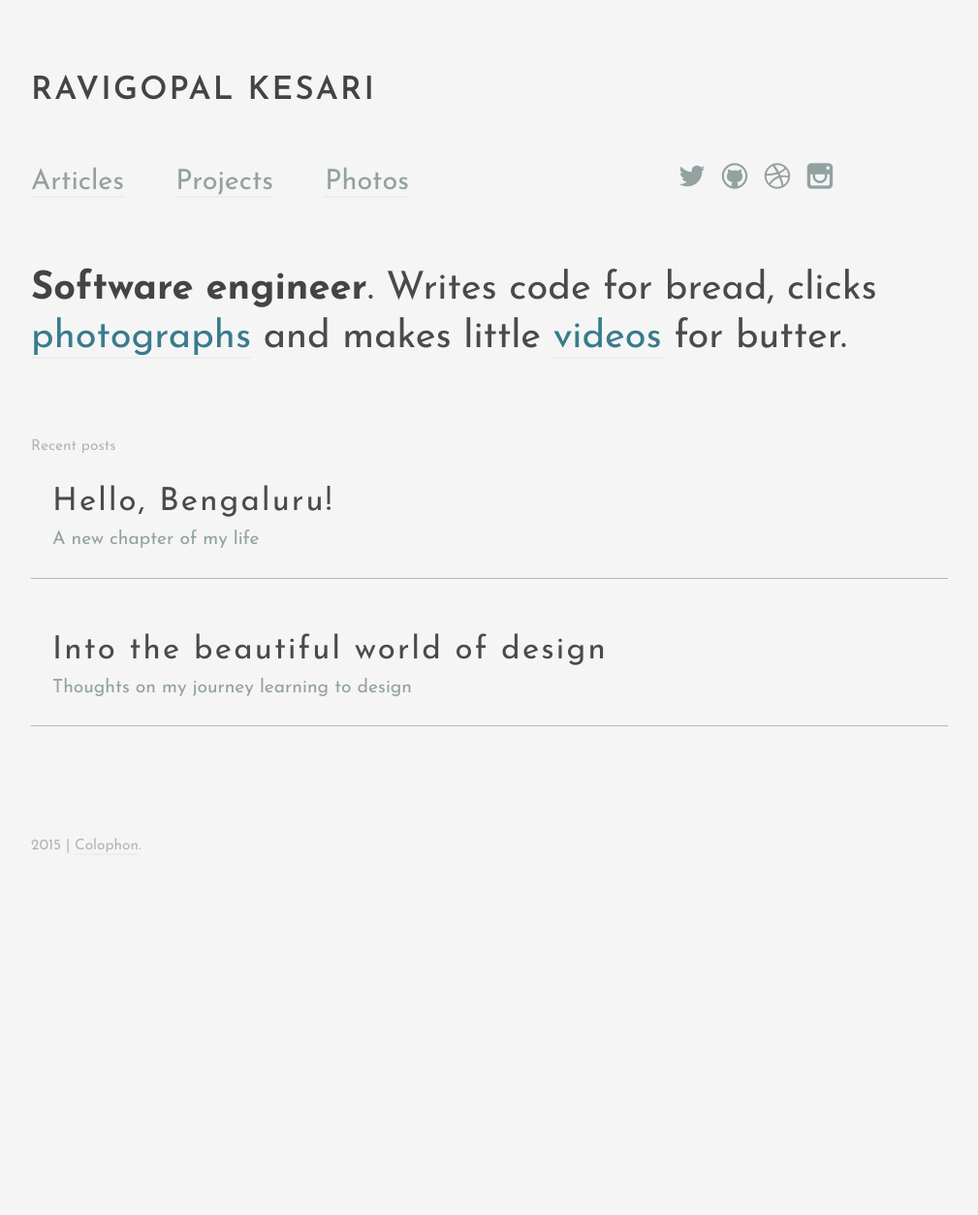
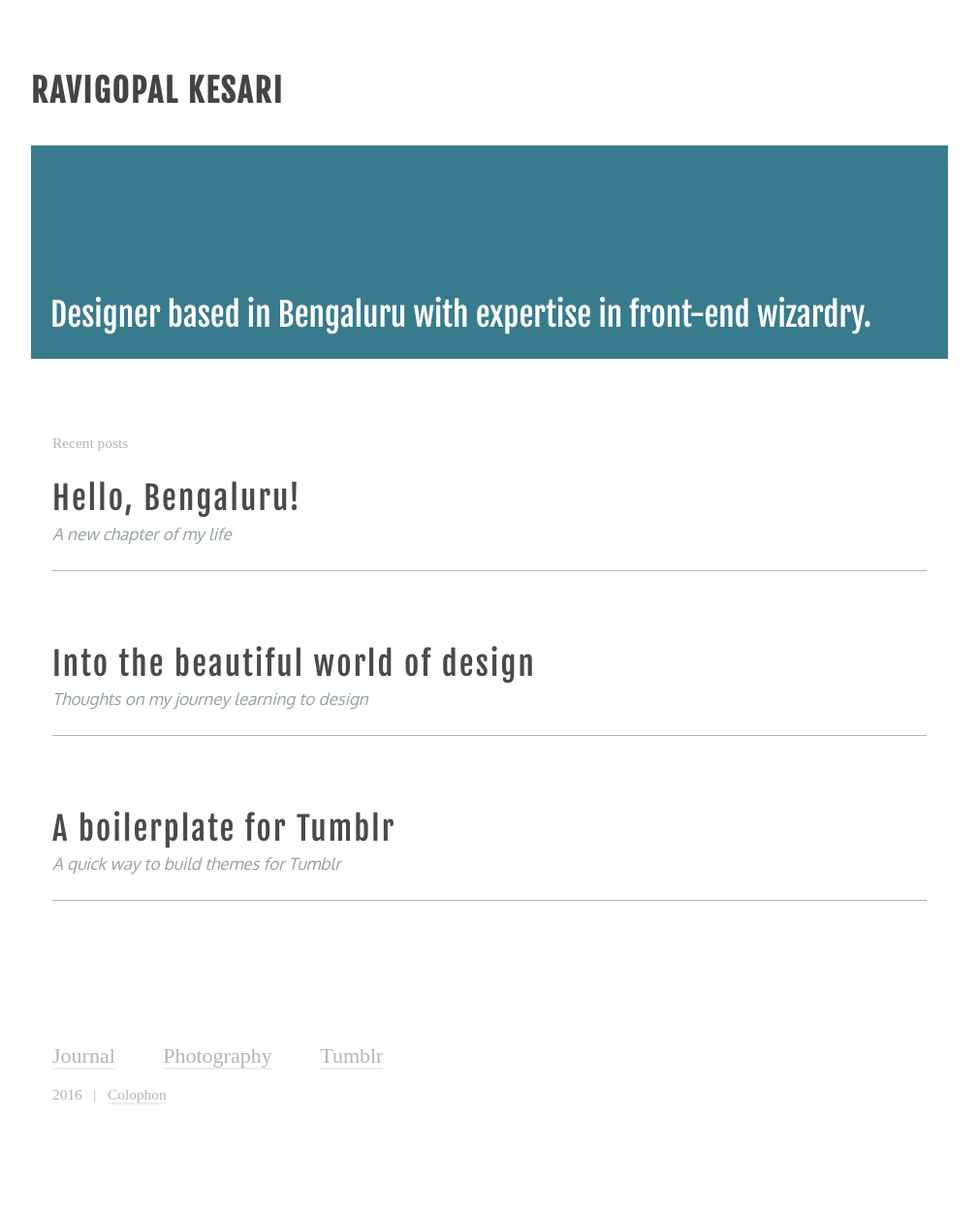
Before and after one commit to rvgpl/rvgpl.github.io, a Jekyll site: the page built from index.html, in a window 1280 px wide. Shown: the whole page at 97% size, without its empty margins (190-1199 px from the left). Built offline with Jekyll 4.4.1, drawn with Linux system fonts in a browser that asks for light colours; Markdown is read by kramdown in place of the engine named in the settings; before the commit the page ends 996 px from its top, so only the background shows below that.

Commit message:
Modified typeface and a bunch of UI fixes

```diff
--- a/404.html
+++ b/404.html
@@ -6,8 +6,8 @@ title: 404 - Nothing here
 <h1 class="title"><strong><span>404</span></strong> <br> Oops, I couldn't find what you're looking for.</h1>
 <br>
 
-<p>Maybe follow the links from navigation there at the top? Or hit me an email <a href="mailto:hello@ravigopalkesari.com">(hello@ravigopalkesari.com)</a> if you are looking for something specific.</p>
+<p>Maybe go back to <a href="/">home</a> page? Or hit me an email <a href="mailto:hello@ravigopalkesari.com">(hello@ravigopalkesari.com)</a> if you are looking for something specific.</p>
 
 <footer class="footer">
-  <p>2015 | <a href="/colophon">Colophon</a>.</p>
+  <p>2016 | <a href="/colophon">Colophon</a>.</p>
 </footer>
--- a/_layouts/default.html
+++ b/_layouts/default.html
@@ -6,26 +6,12 @@
     <meta name="author" content="Ravigopal Kesari">
     <meta name="description" content="Life and works of Ravigopal Kesari">
     <meta name="viewport" content="width=device-width, initial-scale=1.0">
-    <link href='http://fonts.googleapis.com/css?family=Josefin+Sans:100,300,400,600,700,400italic' rel='stylesheet' type='text/css'>
-    <link rel="stylesheet" href="/icons/icons.css" type="text/css">
+    <link href='https://fonts.googleapis.com/css?family=Fjalla+One|Oxygen:400,700,300' rel='stylesheet' type='text/css'>
     <link rel="stylesheet" href="/style.css" type="text/css">
   </head>
   <body>
     <header class="header">
       <h1><a href="/">Ravigopal Kesari</a></h1>
-      <nav class="nav">
-        <ul>
-          <li{% if page.nav == 'articles' %} class="here"{% endif %}><a href="/articles">Articles</a></li>
-          <li{% if page.nav == 'projects' %} class="here"{% endif %}><a href="/projects">Projects</a></li>
-          <li{% if page.nav == 'photos' %} class="here"{% endif %}><a href="/photos">Photos</a></li>
-        </ul>
-      </nav>
-      <ul class="icons">
-        <li><a class="twitter" href="https://twitter.com/rvgpl" title="Twitter"><span class="icon-twitter"></span></a></li>
-        <li><a class="github" href="https://github.com/rvgpl" title="Github"><span class="icon-github4"></span></a></li>
-        <li><a class="dribbble" href="https://dribbble.com/rvgpl" title="Dribbble"><span class="icon-dribbble"></span></a></li>
-        <li><a class="instagram" href="https://instagram.com/simplehash" title="Instagram"><span class="icon-instagram"></span></a></li>
-      </ul>
     </header>
     {{ content }}
 
--- a/_layouts/post.html
+++ b/_layouts/post.html
@@ -1,11 +1,11 @@
 ---
 layout: default
-nav: articles
+nav: journal
 ---
 
 <article class="single">
   <p class="post-back">
-    <a href="/articles"><span>❮</span> Back</a>
+    <a href="/journal"><span>❮</span> Back</a>
   </p>
   <h1 class="post-title">{{ page.title }}</h1>
   <h2 class="post-introduction">{{ page.introduction }}</h2>
--- a/colophon.html
+++ b/colophon.html
@@ -9,12 +9,11 @@ title: Colophon
 	<li>Designed using <a href="http://bohemiancoding.com/sketch">Sketch</a>.</li>
   <li>Built using <a href="http://jekyllrb.com">Jekyll</a>.</li>
   <li>Hosted on <a href="http://github.com">GitHub</a>.</li>
-  <li>Custom icon font from <a href="http://icomoon.io">Icomoon.io</a>.</li>
 </ul>
 
 <p><strong>Design</strong></p>
 <ul>
-<li>Typeface is Open Sans.</li>
-<li>Colors used are : Blue - #387B8C, Black - #4A4A4A, White - #FAFAFA.</li>
+<li>Typefaces are Fjalla One and Oxygen .</li>
+<li>Colors used are : Blue - #387B8C, Black - #4A4A4A</li>
 
 </div>
--- a/icons/icons.css
+++ /dev/null
@@ -1,40 +0,0 @@
-@font-face {
-	font-family: 'icomoon';
-	src:url('icons.eot');
-	src:url('icons.eot') format('embedded-opentype'),
-		url('icons.woff') format('woff'),
-		url('icons.ttf') format('truetype'),
-		url('icons.svg') format('svg');
-	font-weight: normal;
-	font-style: normal;
-}
-
-[class^="icon-"], [class*=" icon-"] {
-	font-family: 'icomoon';
-	speak: none;
-	font-style: normal;
-	font-weight: normal;
-	font-variant: normal;
-	text-transform: none;
-	line-height: 1;
-
-	/* Better Font Rendering =========== */
-	-webkit-font-smoothing: antialiased;
-	-moz-osx-font-smoothing: grayscale;
-}
-
-.icon-instagram:before {
-	content: "\ea90";
-}
-
-.icon-twitter:before {
-	content: "\ea91";
-}
-
-.icon-dribbble:before {
-	content: "\eaa6";
-}
-
-.icon-github4:before {
-	content: "\eab4";
-}
--- a/index.html
+++ b/index.html
@@ -5,16 +5,13 @@ nav: home
 ---
 
 
-<div class="hey" style="padding-top:10px;">
-  <h1><strong>Software engineer</strong>. Writes code for bread,
-    clicks <a href="http://photos.ravigopalkesari.com/">photographs</a>
-    and makes little <a href="http://youtube.com/rvgpl/">videos</a> for butter.
-    </h1>
+<div class="hey">
+  <h1>Designer based in Bengaluru with expertise in front-end wizardry.</h1>
 </div>
 
 <div class="list">
   <small>Recent posts</small>
-    {% for post in site.posts limit:2 %}
+    {% for post in site.posts limit:3 %}
     <article class="post {{ post.category | downcase }}">
       <h2 class="post-title">
         <a href="{{ post.url }}">{{ post.title }}</a>
@@ -27,5 +24,12 @@ nav: home
 </div>
 
 <footer class="footer">
-  <p>2015 | <a href="/colophon">Colophon</a>.</p>
+  <nav class="nav">
+    <ul>
+      <li><a href="/journal">Journal</a></li>
+      <li><a href="http://flickr.com/photos/rvgpl/">Photography</a></li>
+      <li><a href="http://rvgpl.tumblr.com">Tumblr</a></li>
+    </ul>
+  </nav>
+  <p>2016 &nbsp; | &nbsp; <a href="/colophon">Colophon</a></p>
 </footer>
--- a/articles.html
+++ b/journal.html
@@ -1,12 +1,11 @@
 ---
 layout: default
-title: Articles - Ravigopal Kesari
-nav: articles
+title: Journal - Ravigopal Kesari
+nav: Journal
 ---
 
 <div class="articles">
 
-<h1 class="title">Essays cover <strong><span>thoughts</span></strong> on <em>programming</em> , <em>design</em> , <em>photography</em>  <span>&#38;</span> <em>life</em>.</h1>
   <div class="list">
       {% for post in site.posts %}
       <article class="post {{ post.category | downcase }}">
--- a/style.css
+++ b/style.css
@@ -23,7 +23,7 @@ abbr, acronym{ border: 0;}
 */
 
 html{ font-size: 22px; height: 100%; overflow-y: scroll;}
-body{ background: whitesmoke; font: 1em/1.7  'Josefin Sans', sans-serif; color: #4a4a4a; margin: 0 auto; padding: 3em 5em 5em 10em; position: relative; width: 43em;}
+body{ background: white; font: 1em/1.7  'Source Sans Pro', serif; color: #4a4a4a; margin: 0 auto; padding: 3em 5em 5em 10em; position: relative; width: 43em;}
 a{ border-bottom: 2px solid #ededed; color: #387B8C; cursor: pointer; text-decoration: none;}
 a:visited{ color: #93a1a1;}
 a:hover{ border-bottom-color: #387B8C;}
@@ -34,37 +34,39 @@ img{ max-width: 100%;}
 .ideas p,
 .item h3,
 .item p,
-.item ul{ font-family: 'Josefin Sans', Arial, sans-serif;}
+.item ul{ font-family: 'Oxygen',serif;}
+.post-title {font-family: 'Fjalla One', sans-serif}
 .post-content h2,
-.post-content h3{ font-family: 'Josefin Sans', sans-serif;font-weight:600;text-transform:uppercase;letter-spacing:0.1rem;}
+.post-content h3{ font-family: 'Fjalla One', sans-serif;font-weight:600;text-transform:uppercase;letter-spacing:0.1rem;}
 
-.header{ height: 6rem; position: relative;}
-.header h1{ font-family: 'Josefin Sans', sans-serif;font-size:1.5rem;font-weight:600;letter-spacing:0.1rem;text-transform:uppercase;}
+.header{ height: 2rem; position: relative;}
+.header h1{ font-family: 'Fjalla One', sans-serif;font-size:1.5rem;font-weight:600;letter-spacing:0.1rem;text-transform:uppercase; width: 100%;}
 .header h1 a{border-bottom:none;color:#444444;}
 .logo{ border-bottom: none;  height: 6rem; left: -8rem; position: absolute; top: 0;}
 .home { font-size:1.5rem; line-height:2rem; font-weight:600; border-bottom:none;}
-.nav{ font-size: 1.3125rem; line-height: 2rem; padding: 2rem 0;}
+.nav{ font-size: 1rem; line-height: 2rem; padding: 0;}
 .nav li{ display: inline; margin-right: 2rem;}
 .nav a{ color: #93a1a1;}
 .nav a:hover{ color: #4a4a4a;}
 .nav .home a{border-bottom:none;}
 .nav .here a{ border-bottom: none; color: #4a4a4a;}
-.icons{ position: absolute; right: 5rem; text-align: right; top: 4.5rem;}
+/*.icons{ position: absolute; right: 5rem; text-align: right; top: 4.5rem;}
 .icons li{ display: inline;}
 .icons a{ border-bottom: none; color: #93a1a1; display: inline-block; float: left; font-size: 1.2rem; height: 2rem; line-height: 2rem; text-align: center; width: 2rem;}
   .icons a:hover{ color: #4a4a4a;}
   .icons .twitter:hover{ color: #55acee;}
   .icons .github:hover{ color: #333;}
   .icons .dribbble:hover{ color: #EA4C89;}
-  .icons .instagram:hover{ color: #B27D5D;}
+  .icons .instagram:hover{ color: #B27D5D;}*/
 
 
 .hey,
-.title{ font-size: 1.8125rem; line-height: 1.25; margin-top: 3rem;}
+.title{ font-family: 'Fjalla One', sans-serif; font-size: 1.5125rem; line-height: 1.5; margin-top: 3rem;}
 .hey strong,
-.title strong{ color: #444;}
+.title strong{ color: #387B8C;}
 .hey span,.title span,.skills span,
 .hey a{ /*color: #db4e44;*/color:#387B8C}
+.hey { background-color: #387B8C; color: white; margin-top: 40px;padding: 150px 20px 20px 20px;}
 .skills{ margin-top:2rem;}
 .skills p{ font-size:1.3rem; margin-bottom:1rem;}
 .gallery,.footer{ color: #b5b5b5; margin-top: 5rem;}
@@ -72,31 +74,32 @@ img{ max-width: 100%;}
 .gallery img{ vertical-align: middle;}
 
 
-.footer p{ font-size:0.7rem;}
+.footer p{ font-size:0.7rem;padding: 1rem;}
 .footer a{ color: #b5b5b5;}
 .footer a:hover{ color: #4a4a4a;}
 
 
 .list{ position: relative;margin-top:3rem;}
-.list small{font-size:0.7rem;color:#b5b5b5;}
+.list small{font-size:0.7rem;color:#b5b5b5;padding: 1rem;}
 .articles{ margin-top:3rem;}
 .articles hr{ border: none; height: 2rem;}
 
 
-.post{ margin-bottom: 1.5rem; position: relative;padding:1rem; border-bottom:1px solid #b5b5b5;}
+.post{ margin-bottom: 1.5rem; position: relative;padding:1rem;}
+.post::after {content:'';display: block;border-bottom:1px solid #b5b5b5; margin-top:1rem;}
 .post-info{ color: #dbdbdb; float: right; font-size: 0.875rem; margin: 0.2rem 0 0 2em; text-align: right;}
 .post-date, .post-category{ display: block;}
 .post-title{ font-size: 1.5rem; line-height: 1.125;letter-spacing:0.1rem;}
 .post-title a{ border-bottom: none; color: #4a4a4a;}
 .post-title a:visited{ color: #93a1a1;}
 .post-title a:hover{ color: #387B8C;}
-.post-introduction{ color: #93a1a1; font-size: 0.875rem; margin-top: 0.25em;}
+.post-introduction{ font-style: italic; color: #93a1a1; font-size: 0.775rem; margin-top: 0.25em;}
 
 .colophon p{margin-top:2rem;}
 .articles .post:hover .post-info,
 .single .post-info:hover{ color: #444444;}
 
-.single{ margin-top: 3rem; position: relative;}
+.single{ margin-top: 3rem; position: relative;padding: 1rem;}
 .single .post-title{ color: #444444; font-size: 2rem; font-weight: bold; line-height: 1.125;text-transform:uppercase;letter-spacing:0.1rem;}
 .single .post-introduction{ font-size: 1.1rem; margin: 0.1rem 0 3rem;}
 .single .post-info,
@@ -159,21 +162,26 @@ img{ max-width: 100%;}
 a,
 .post-info{ transition: 50ms ease-out; transition-property: border-color, color;}
 .tooltip{ transition: opacity 125ms ease-out;}
-
+@media (min-width: 929px) {
+  .header h1{float: left; width: 40%;}
+  .nav {line-height: 2.5rem;}
+  .footer {padding: 0 1rem;}
+  .footer p {padding: 0;}
+}
 @media (max-width: 1159px) {
   html{ font-size: 20px;}
-  .icons{right: 5rem;  top: 5rem;}
+  /*.icons{right: 5rem;  top: 5rem;}*/
 }
 
 @media (max-width: 929px) {
-  body{ padding: 2rem 1rem 5rem; margin: 0; width: auto;}
+  body{ padding: 2rem 0rem 5rem; margin: 0; width: auto;}
   .header{ height: auto; text-align: center;}
   .logo{ display: inline-block; position: static;}
-  .nav{ display: block; padding: 1rem 0; text-align: center;}
+  .nav{ display: block; text-align: left;}
   .nav li{ margin: 0 1rem;}
-  .icons{ margin: 1rem 0; position: static; text-align: center;}
+/*  .icons{ margin: 1rem 0; position: static; text-align: center;}
   .icons a{ float: none; font-size: 2rem; height: auto; margin: 0; width: auto;}
-  .icons li{ padding:10px;}
+  .icons li{ padding:10px;}*/
   .gallery ul{ text-align: center;}
   .gallery li{ display: inline-block; margin: 0.5rem 1rem 0;}
   .clients li{ height: 4rem; line-height: 4rem;}
```
Also changed, not shown: photos.html (deleted, +0 -46 lines), icons/icons.svg (deleted), icons/icons.ttf (deleted), icons/icons.woff (deleted), 2 other files.
